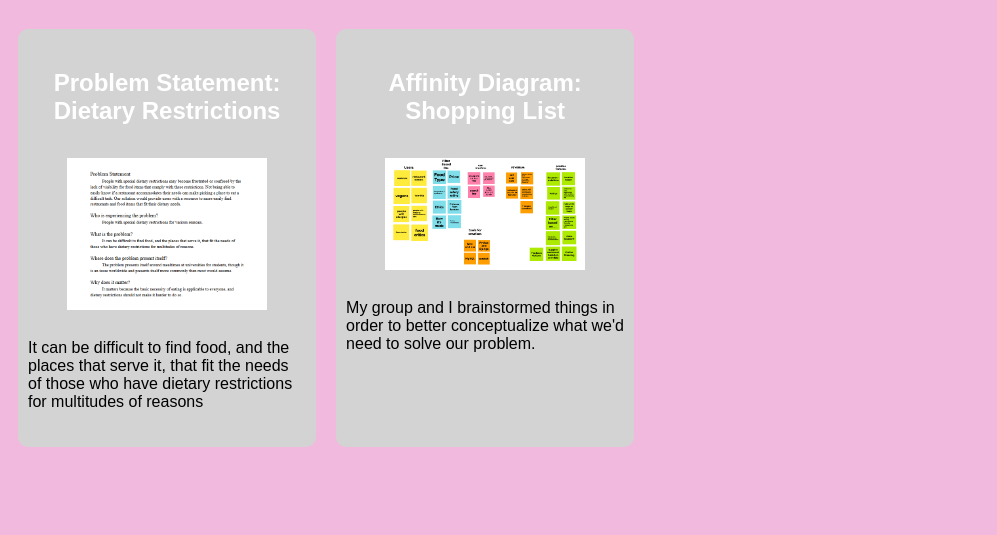
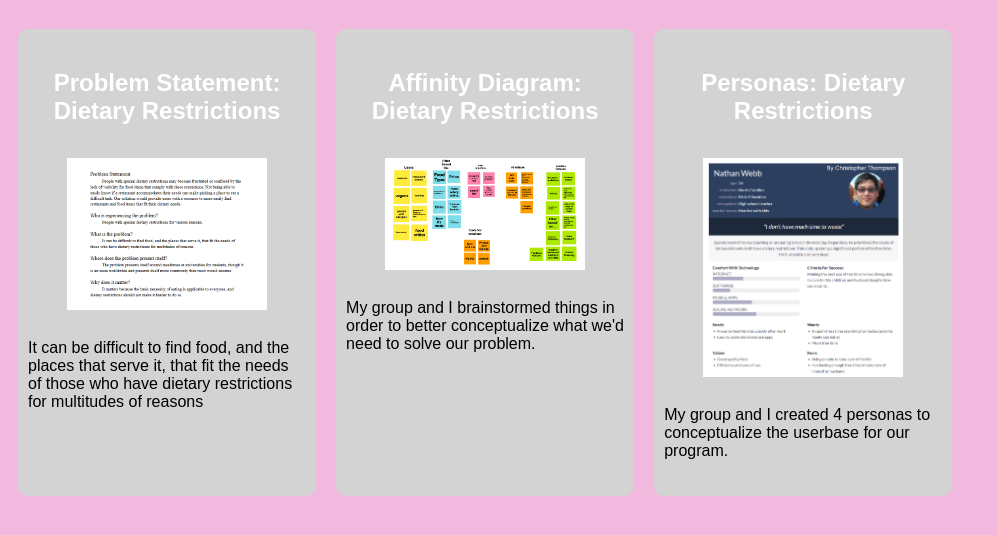
Before and after one commit to ChrisHub0202/ChrisHub0202.github.io, a plain HTML site: page index.html in a window 1280 px wide. Shown: the part 87-622 px from the top of the page, without its empty margins (0-997 px from the left). Drawn offline with Linux system fonts and the light colour scheme.

Commit message:
Add files via upload

```diff
--- a/index.html
+++ b/index.html
@@ -20,16 +20,15 @@
         </section>
           <!-- Affinity Diagram assignment-->
         <section class="assignment">
-            <a href="files/affinity-diagram.pdf"><h2> Affinity Diagram: Shopping List</h2></a>
+            <a href="files/affinity-diagram.pdf"><h2> Affinity Diagram: Dietary Restrictions</h2></a>
             <a href="files/affinity-diagram.pdf"><img src=images/affinity-diagram.png></a>
                         <p>
                             My group and I brainstormed things in order to better conceptualize what we'd need to solve our problem.
                         </p>
         </section>
 <!-- Persona assignment-->
-<!-- commented out
 <section class="assignment">
-    <a href="files/personas.pdf"><h2> Personas: Shopping List</h2></a>
+    <a href="files/personas.pdf"><h2> Personas: Dietary Restrictions</h2></a>
     <a href="files/personas.pdf"><img src=images/persona.png></a>
                 <p>
                     My group and I created 4 personas to conceptualize the userbase for our program.
```
Also changed, not shown: images/persona.png (added), 1 other file.
